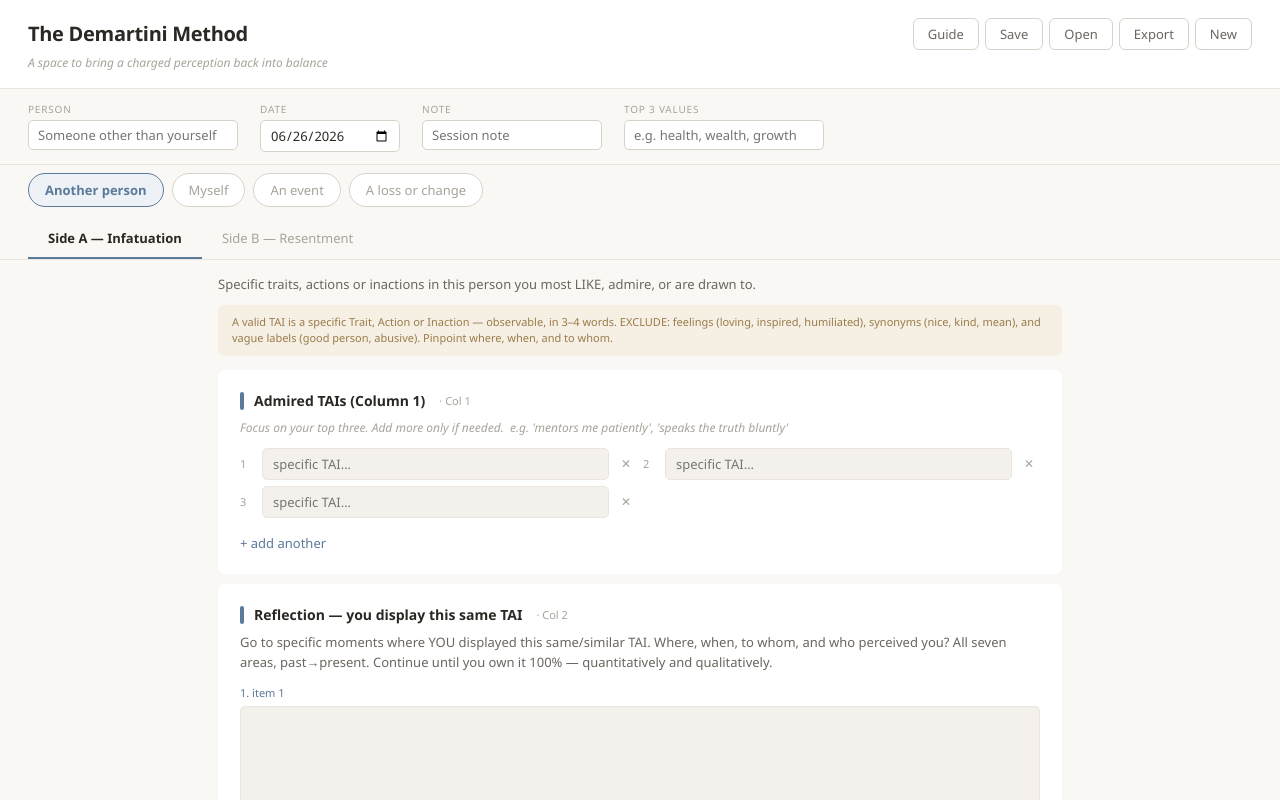
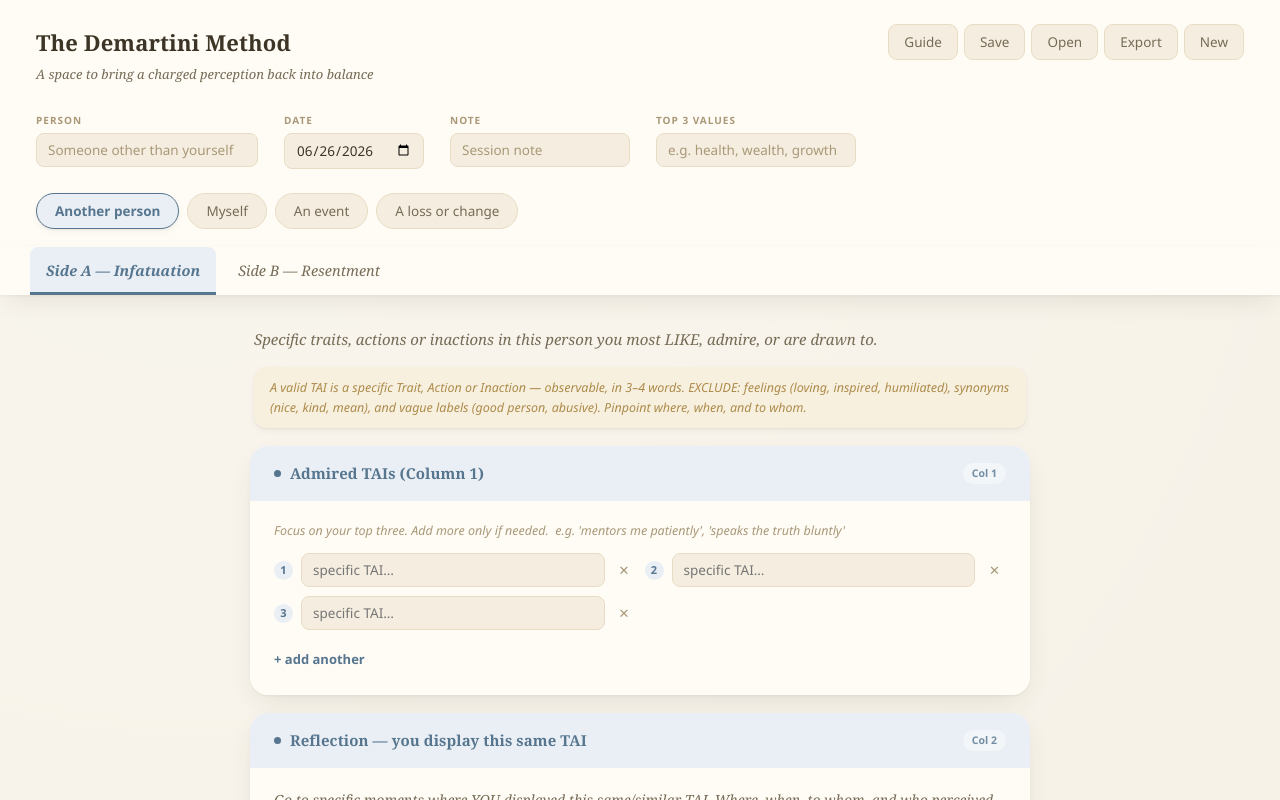
Before and after one commit to kcjugran/Demartini-Method, a plain HTML site: page docs/app.html in a window 1280 px wide. Both pictures are taken after a click on the button "Open". Shown: the top 800 px of the page. Drawn offline with Linux system fonts and the light colour scheme.

Commit message:
Redesign web app with warm journal aesthetic and reliable file save
Reworks the visual language toward a calmer, more professional
journaling feel (serif guidance text, soft shadowed cards, nature-toned
accents) and switches Save/Open to the File System Access API so saving
an already-open session overwrites it silently instead of always
prompting Save As.

```diff
--- a/docs/app.html
+++ b/docs/app.html
@@ -7,111 +7,124 @@
 <style>
 *{box-sizing:border-box;margin:0;padding:0}
 :root{
-  --bg:#faf8f4;--surf:#fff;--surf2:#f4f1ec;--bor:#eae6df;--bor2:#d8d3ca;
-  --tx:#2b2823;--tx2:#6b665f;--tx3:#a8a39a;
-  --gr:#5a7d63;--grl:#eaf1ea;--amber:#9a7b4a;--amberl:#f6efe3;
-  --a-a:#5a7a9a;--a-al:#eef2f6;--a-b:#9a6a7a;--a-bl:#f6eef1;
-  --s-a:#7a6a9a;--s-al:#f0edf5;--s-b:#9a7a5a;--s-bl:#f6efe6;
-  --e-a:#5a8a6a;--e-al:#ecf3ed;--e-b:#9a7a5a;--e-bl:#f5efe6;
-  --g-a:#5a8a8a;--g-al:#ebf2f2;--g-b:#8a6a8a;--g-bl:#f3edf3;
-  --ac:#5a7a9a;--acl:#eef2f6;
-  --radius:8px;
+  --bg:#f3ecdd;--surf:#fffcf6;--surf2:#f5eee0;--bor:#e8dcc4;--bor2:#d6c3a0;
+  --tx:#3c3424;--tx2:#766b56;--tx3:#a99877;
+  --gr:#5f8566;--grl:#e9f1ea;--amber:#ad8a4a;--amberl:#f7f0df;
+  --a-a:#56758f;--a-al:#e9eff4;--a-b:#b56a52;--a-bl:#f8ebe4;
+  --s-a:#7d6a92;--s-al:#efe9f5;--s-b:#ad8a4a;--s-bl:#f7f0df;
+  --e-a:#5f8566;--e-al:#e9f1ea;--e-b:#ad7a52;--e-bl:#f6ece1;
+  --g-a:#4f7e85;--g-al:#e8f0f1;--g-b:#8a6a85;--g-bl:#f1e9ef;
+  --ac:#56758f;--acl:#e9eff4;
+  --serif:Georgia,Cambria,'Times New Roman',serif;
+  --sans:'Segoe UI',system-ui,sans-serif;
+  --radius:18px;
+  --shadow:0 1px 2px rgba(60,52,36,.05),0 10px 28px -8px rgba(60,52,36,.13);
+  --shadow-sm:0 1px 2px rgba(60,52,36,.06),0 3px 8px -2px rgba(60,52,36,.08);
 }
-body{font-family:'Segoe UI',system-ui,sans-serif;background:var(--bg);color:var(--tx);font-size:14px;line-height:1.6;min-height:100vh}
+body{font-family:var(--sans);background:var(--bg);
+ background-image:radial-gradient(circle at 15% 0%,rgba(255,255,255,.5),transparent 60%);
+ color:var(--tx);font-size:15px;line-height:1.65;min-height:100vh}
 
-/* ── header ── */
-#header{background:var(--surf);padding:18px 28px 16px;display:flex;align-items:flex-start;justify-content:space-between;border-bottom:1px solid var(--bor)}
-#header h1{font-size:20px;font-weight:700;letter-spacing:-.3px}
-#header .sub{font-size:12px;color:var(--tx3);font-style:italic;margin-top:3px}
+/* ── top panel (header + meta + modes + tabs share one surface) ── */
+#header{background:var(--surf);padding:24px 36px 16px;display:flex;align-items:flex-start;justify-content:space-between;
+ position:sticky;top:0;z-index:10}
+#header h1{font-family:var(--serif);font-size:22px;font-weight:600;letter-spacing:.1px;color:var(--tx)}
+#header .sub{font-family:var(--serif);font-size:13px;color:var(--tx2);font-style:italic;margin-top:4px}
 #toolbar{display:flex;gap:6px;flex-shrink:0;align-items:center}
-.tbtn{background:none;border:1px solid var(--bor2);color:var(--tx2);font:13px 'Segoe UI',sans-serif;padding:6px 14px;border-radius:6px;cursor:pointer;transition:.15s}
-.tbtn:hover{background:var(--surf2);color:var(--tx)}
+.tbtn{background:var(--surf2);border:1px solid var(--bor);color:var(--tx2);font:13.5px var(--sans);padding:8px 15px;border-radius:9px;cursor:pointer;transition:.15s}
+.tbtn:hover{background:var(--surf);color:var(--tx);border-color:var(--bor2);box-shadow:var(--shadow-sm)}
 
-/* ── meta ── */
-#meta{background:var(--bg);padding:12px 28px;display:flex;gap:22px;flex-wrap:wrap;border-bottom:1px solid var(--bor)}
-.mf{display:flex;flex-direction:column;gap:3px}
-.mf label{font-size:10px;text-transform:uppercase;letter-spacing:.08em;color:var(--tx3)}
-.mf input{font:13px 'Segoe UI',sans-serif;border:1px solid var(--bor2);border-radius:5px;padding:5px 9px;background:var(--surf);color:var(--tx);outline:none;width:170px}
-.mf input:focus{border-color:var(--ac)}
-#meta-subj input{width:210px}
+#meta{background:var(--surf);padding:10px 36px 18px;display:flex;gap:26px;flex-wrap:wrap}
+.mf{display:flex;flex-direction:column;gap:5px}
+.mf label{font-size:10px;text-transform:uppercase;letter-spacing:.1em;color:var(--tx3);font-weight:700}
+.mf input{font:13.5px var(--sans);border:1px solid var(--bor);border-radius:8px;padding:7px 11px;background:var(--surf2);color:var(--tx);outline:none;width:182px;transition:.15s}
+.mf input:focus{border-color:var(--ac);background:var(--surf);box-shadow:0 0 0 3px var(--acl)}
+.mf input::placeholder{color:var(--tx3)}
+#meta-subj input{width:222px}
 
-/* ── mode bar ── */
-#modebar{background:var(--bg);padding:8px 28px 12px;display:flex;gap:8px;flex-wrap:wrap}
-.mbtn{font:13px 'Segoe UI',sans-serif;padding:7px 16px;border-radius:20px;border:1px solid var(--bor2);background:var(--surf);color:var(--tx3);cursor:pointer;transition:.15s;white-space:nowrap}
-.mbtn:hover{background:var(--surf2)}
-.mbtn.active{font-weight:600}
+#modebar{background:var(--surf);padding:6px 36px 18px;display:flex;gap:8px;flex-wrap:wrap}
+.mbtn{font:13.5px var(--sans);font-weight:500;padding:8px 18px;border-radius:20px;border:1px solid var(--bor);background:var(--surf2);color:var(--tx2);cursor:pointer;transition:.15s;white-space:nowrap}
+.mbtn:hover{background:var(--surf);border-color:var(--bor2)}
+.mbtn.active{font-weight:700;border-color:transparent;box-shadow:var(--shadow-sm)}
 
-/* ── tabs ── */
-#tabs{display:flex;gap:0;padding:0 28px;background:var(--bg);border-bottom:1px solid var(--bor)}
-.tab{font:13px 'Segoe UI',sans-serif;padding:10px 20px;border:none;background:none;color:var(--tx3);cursor:pointer;border-bottom:2px solid transparent;transition:.15s}
-.tab.active{color:var(--tx);border-bottom-color:var(--ac);font-weight:600}
+#tabs{display:flex;gap:6px;padding:0 30px;background:var(--surf);box-shadow:var(--shadow)}
+.tab{font:14.5px var(--serif);font-style:italic;font-weight:400;padding:13px 16px 12px;border:none;background:none;color:var(--tx2);cursor:pointer;border-bottom:3px solid transparent;transition:.15s;border-radius:8px 8px 0 0}
+.tab:hover{background:var(--surf2)}
+.tab.active{color:var(--ac);border-bottom-color:var(--ac);font-weight:600;background:var(--acl)}
 
 /* ── scroll area ── */
-#content{max-width:900px;margin:0 auto;padding:0 28px 60px}
+#content{max-width:840px;margin:0 auto;padding:30px 30px 80px}
 
 /* ── desc / banner ── */
-.desc{color:var(--tx2);font-size:13px;padding:14px 0 4px}
-.tai-banner{background:var(--amberl);color:var(--amber);font-size:11px;padding:9px 14px;border-radius:6px;margin:6px 0 14px;line-height:1.5}
+.desc{color:var(--tx2);font-family:var(--serif);font-style:italic;font-size:15px;padding:2px 4px 16px;line-height:1.6}
+.tai-banner{background:var(--amberl);color:var(--amber);font-size:12.5px;font-style:italic;border-radius:12px;
+ padding:11px 16px;margin:0 4px 18px;line-height:1.55;box-shadow:var(--shadow-sm)}
 
 /* ── section card ── */
-.card{background:var(--surf);border-radius:var(--radius);padding:20px 22px 18px;margin-bottom:10px}
-.card-hdr{display:flex;align-items:center;gap:10px;margin-bottom:6px}
-.accent-bar{width:4px;height:18px;border-radius:2px;flex-shrink:0}
-.card-hdr h2{font-size:14px;font-weight:700}
-.card-hdr .col-lbl{font-size:11px;color:var(--tx3);margin-left:4px}
-.card-hint{font-size:12px;color:var(--tx3);font-style:italic;margin-bottom:10px}
-.card-prompt{font-size:13px;color:var(--tx2);margin-bottom:12px;line-height:1.55}
+.card{background:var(--surf);border-radius:var(--radius);margin-bottom:18px;box-shadow:var(--shadow);overflow:hidden}
+.card-body{padding:20px 24px 22px}
+.card-hdr{display:flex;align-items:center;gap:9px;padding:15px 24px;background:var(--hdr-bg,var(--surf2))}
+.accent-bar{width:7px;height:7px;border-radius:50%;background:var(--hdr-fg,var(--ac));flex-shrink:0}
+.card-hdr h2{font-family:var(--serif);font-size:15px;font-weight:600;color:var(--hdr-fg,var(--tx));letter-spacing:.1px}
+.card-hdr .col-lbl{font-size:10.5px;font-weight:600;color:var(--hdr-fg,var(--tx3));opacity:.8;margin-left:auto;flex-shrink:0;
+ background:rgba(255,255,255,.5);padding:2px 9px;border-radius:10px}
+.card-hint{font-size:12.5px;color:var(--tx3);font-style:italic;margin-bottom:12px}
+.card-prompt{font-family:var(--serif);font-style:italic;font-size:14px;color:var(--tx2);margin-bottom:15px;line-height:1.65}
 
 /* ── trait list ── */
-.traits-grid{display:grid;grid-template-columns:1fr 1fr;gap:6px;margin-bottom:8px}
+.traits-grid{display:grid;grid-template-columns:1fr 1fr;gap:9px;margin-bottom:10px}
 @media(max-width:600px){.traits-grid{grid-template-columns:1fr}}
-.trait-row{display:flex;gap:6px;align-items:center}
-.trait-num{font-size:11px;color:var(--tx3);width:16px;flex-shrink:0}
-.trait-inp{flex:1;font:13px 'Segoe UI',sans-serif;border:1px solid var(--bor);border-radius:5px;padding:6px 10px;background:var(--surf2);color:var(--tx);outline:none;transition:.15s}
-.trait-inp:focus{border-color:var(--ac)}
-.trait-del{background:none;border:none;color:var(--tx3);cursor:pointer;font-size:12px;padding:4px 6px;border-radius:4px;transition:.15s}
+.trait-row{display:flex;gap:8px;align-items:center}
+.trait-num{font-size:11px;font-weight:700;color:var(--ac);width:19px;height:19px;border-radius:50%;
+ background:var(--acl);display:flex;align-items:center;justify-content:center;flex-shrink:0}
+.trait-inp{flex:1;font:13.5px var(--sans);border:1px solid var(--bor);border-radius:8px;padding:7px 11px;background:var(--surf2);color:var(--tx);outline:none;transition:.15s}
+.trait-inp:focus{border-color:var(--ac);background:var(--surf);box-shadow:0 0 0 3px var(--acl)}
+.trait-del{background:none;border:none;color:var(--tx3);cursor:pointer;font-size:13px;padding:4px 6px;border-radius:5px;transition:.15s}
 .trait-del:hover{color:var(--tx);background:var(--surf2)}
-.add-btn{background:none;border:none;color:var(--ac);font:13px 'Segoe UI',sans-serif;cursor:pointer;padding:4px 0;margin-top:4px}
+.add-btn{background:none;border:none;color:var(--ac);font:13px var(--sans);font-weight:600;cursor:pointer;padding:5px 0;margin-top:5px}
 .add-btn:hover{text-decoration:underline}
 
 /* ── answer boxes ── */
-.box-wrap{margin-bottom:12px}
-.box-label{font-size:11px;color:var(--ac);margin-bottom:4px}
+.box-wrap{margin-bottom:15px}
+.box-label{font-family:var(--serif);font-style:italic;font-size:12.5px;font-weight:600;color:var(--ac);margin-bottom:5px}
 .box-label.empty{color:var(--tx3)}
-textarea.answer{width:100%;font:13px 'Segoe UI',sans-serif;border:1px solid var(--bor);border-radius:5px;padding:10px 12px;background:var(--surf2);color:var(--tx);resize:vertical;min-height:90px;outline:none;line-height:1.65;transition:.15s}
-textarea.answer:focus{border-color:var(--ac);background:var(--surf)}
+textarea.answer{width:100%;font:13.5px var(--sans);border:1px solid var(--bor);border-radius:10px;padding:11px 13px;background:var(--surf2);color:var(--tx);resize:vertical;min-height:88px;outline:none;line-height:1.65;transition:.15s}
+textarea.answer:focus{border-color:var(--ac);background:var(--surf);box-shadow:0 0 0 3px var(--acl)}
 
-/* ── equilibration question ── */
-.equil{border-radius:5px;padding:9px 14px;margin-top:8px;font-size:12px;font-style:italic}
+/* ── equilibration question (boxed, per request) ── */
+.equil{background:var(--acl,var(--surf2));color:var(--ac);border-radius:12px;padding:11px 16px;margin-top:8px;
+ font-family:var(--serif);font-size:13px;font-style:italic;box-shadow:var(--shadow-sm)}
 
 /* ── check-in ── */
-.ci-row{display:flex;align-items:flex-start;gap:10px;padding:7px 0;border-bottom:1px solid var(--bor)}
+.card-body.checkin{padding-top:6px}
+.ci-row{display:flex;align-items:flex-start;gap:12px;padding:12px 0;border-bottom:1px solid var(--bor)}
 .ci-row:last-child{border-bottom:none}
-.ci-q{flex:1;font-size:13px;color:var(--tx2);line-height:1.5}
+.ci-q{flex:1;font-family:var(--serif);font-style:italic;font-size:14px;color:var(--tx2);line-height:1.5}
 .ci-btns{display:flex;gap:6px;flex-shrink:0;padding-top:1px}
-.ci-btn{font:12px 'Segoe UI',sans-serif;padding:4px 12px;border-radius:12px;border:1px solid var(--bor2);background:var(--surf2);color:var(--tx3);cursor:pointer;transition:.15s;white-space:nowrap}
+.ci-btn{font:12.5px var(--sans);font-weight:500;padding:5px 14px;border-radius:14px;border:1px solid var(--bor2);background:var(--surf2);color:var(--tx3);cursor:pointer;transition:.15s;white-space:nowrap}
 .ci-btn:hover{background:var(--bg)}
-.ci-btn.yes{background:var(--grl);color:var(--gr);border-color:var(--gr)}
-.ci-btn.no{border-color:var(--a-b);color:var(--a-b)}
+.ci-btn.yes{background:var(--grl);color:var(--gr);border-color:var(--gr);font-weight:700}
+.ci-btn.no{border-color:var(--a-b);color:var(--a-b);font-weight:700}
 
 /* ── completion note ── */
-.completion{background:var(--grl);color:var(--gr);font-size:12px;font-style:italic;padding:12px 16px;border-radius:6px;line-height:1.6;margin-top:12px}
+.completion{background:var(--grl);color:var(--gr);font-family:var(--serif);font-size:13.5px;font-style:italic;
+ padding:15px 20px;border-radius:14px;line-height:1.65;margin-top:6px;box-shadow:var(--shadow-sm)}
 
 /* ── guide modal ── */
-#guide-overlay{display:none;position:fixed;inset:0;background:rgba(43,40,35,.45);z-index:100;align-items:center;justify-content:center}
+#guide-overlay{display:none;position:fixed;inset:0;background:rgba(58,53,44,.45);z-index:100;align-items:center;justify-content:center}
 #guide-overlay.open{display:flex}
-#guide-box{background:var(--surf);border-radius:12px;max-width:600px;width:90%;max-height:85vh;overflow-y:auto;padding:30px 32px}
-#guide-box h2{font-size:17px;margin-bottom:16px}
-#guide-box h3{font-size:13px;font-weight:700;margin:16px 0 4px;color:var(--tx)}
-#guide-box p{font-size:13px;color:var(--tx2);line-height:1.65;margin-bottom:8px}
-#guide-close{margin-top:20px;background:var(--surf2);border:1px solid var(--bor2);border-radius:6px;padding:8px 20px;cursor:pointer;font:13px 'Segoe UI',sans-serif;color:var(--tx2)}
+#guide-box{background:var(--surf);border-radius:18px;max-width:640px;width:90%;max-height:85vh;overflow-y:auto;padding:34px 36px;box-shadow:var(--shadow)}
+#guide-box h2{font-family:var(--serif);font-size:19px;margin-bottom:18px}
+#guide-box h3{font-family:var(--serif);font-size:14.5px;font-weight:700;margin:18px 0 5px;color:var(--tx)}
+#guide-box p{font-size:14px;color:var(--tx2);line-height:1.65;margin-bottom:9px}
+#guide-close{margin-top:22px;background:var(--surf2);border:1px solid var(--bor2);border-radius:9px;padding:9px 22px;cursor:pointer;font:14px var(--sans);color:var(--tx2)}
 
 /* ── autosave indicator ── */
 #autosave-dot{width:7px;height:7px;border-radius:50%;background:var(--gr);opacity:0;transition:opacity .5s;flex-shrink:0;margin-top:6px}
 #autosave-dot.saved{opacity:1}
 
 /* ── toast ── */
-#toast{position:fixed;bottom:28px;left:50%;transform:translateX(-50%);background:var(--tx);color:#fff;font-size:12px;padding:8px 18px;border-radius:20px;opacity:0;pointer-events:none;transition:opacity .3s;z-index:200}
+#toast{position:fixed;bottom:30px;left:50%;transform:translateX(-50%);background:var(--tx);color:#fff;font:13.5px var(--serif);font-style:italic;padding:9px 20px;border-radius:20px;opacity:0;pointer-events:none;transition:opacity .3s;z-index:200;box-shadow:var(--shadow)}
 #toast.show{opacity:1}
 </style>
 </head>
@@ -324,6 +337,7 @@
  cols_a:{},cols_b:{},ci_a:{},ci_b:{}
 };
 let autosaveTimer=null;
+let fileHandle=null; // FileSystemFileHandle of the file we last opened/saved to (Chrome/Edge only)
 
 // ── rendering ─────────────────────────────────────────────────────────────────
 function css(varName){return`var(${varName})`}
@@ -371,11 +385,12 @@
  // traits card
  const col1=state.mode==="grief"?(s==="a"?"C1":"C5"):(s==="a"?"1":"8");
  html+=`<div class="card">
-  <div class="card-hdr">
-   <div class="accent-bar" style="background:var(${ac})"></div>
+  <div class="card-hdr" style="--hdr-bg:var(${acl});--hdr-fg:var(${ac})">
+   <div class="accent-bar"></div>
    <h2>${md[s==="a"?"ta":"tb"]}</h2>
-   <span class="col-lbl">· Col ${col1}</span>
+   <span class="col-lbl">Col ${col1}</span>
   </div>
+  <div class="card-body">
   <div class="card-hint">Focus on your top three. Add more only if needed.&nbsp;&nbsp;${md[s==="a"?"ha":"hb"]}</div>
   <div class="traits-grid" id="traits-grid">`;
  traits.forEach((t,i)=>{
@@ -387,6 +402,7 @@
  });
  html+=`</div>
  <button class="add-btn" onclick="addTrait()">+ add another</button>
+ </div>
 </div>`;
 
  // column cards
@@ -396,11 +412,12 @@
   if(!boxes[key]) boxes[key]=traits.map(()=>"");
   while(boxes[key].length<traits.length) boxes[key].push("");
   html+=`<div class="card">
-   <div class="card-hdr">
-    <div class="accent-bar" style="background:var(${ac})"></div>
+   <div class="card-hdr" style="--hdr-bg:var(${acl});--hdr-fg:var(${ac})">
+    <div class="accent-bar"></div>
     <h2>${title}</h2>
-    <span class="col-lbl">· Col ${id}</span>
+    <span class="col-lbl">Col ${id}</span>
    </div>
+   <div class="card-body">
    <div class="card-prompt">${prompt}</div>`;
   traits.forEach((t,i)=>{
    const val=boxes[key][i]||"";
@@ -411,17 +428,19 @@
      oninput="onBoxChange('${id}',${i},this.value)">${escHtml(val)}</textarea>
    </div>`;
   });
-  html+=`<div class="equil" style="background:var(${acl});color:var(${ac})">${q}</div>
+  html+=`<div class="equil" style="color:var(${ac})">${q}</div>
+   </div>
  </div>`;
  });
 
  // check-in
  const ciQs=CHECKINS[ciKey];
  html+=`<div class="card">
-  <div class="card-hdr">
-   <div class="accent-bar" style="background:var(--gr)"></div>
+  <div class="card-hdr" style="--hdr-bg:var(--grl);--hdr-fg:var(--gr)">
+   <div class="accent-bar"></div>
    <h2>Equilibration check-in</h2>
-  </div>`;
+  </div>
+  <div class="card-body" style="padding-top:2px">`;
  ciQs.forEach((q,i)=>{
   const v=ciData[i]||"";
   html+=`<div class="ci-row">
@@ -433,6 +452,7 @@
   </div>`;
  });
  html+=`</div>
+ </div>
  <div class="completion">Completion is felt, not forced. The charge dissolves into genuine gratitude — often a quiet settling, moist eyes, a soft 'thank you'. If a pull remains, there are simply more answers to gather. Balance, not suppression, is the destination.</div>`;
 
  document.getElementById("content").innerHTML=html;
@@ -444,6 +464,7 @@
 function switchMode(m){
  if(m===state.mode) return;
  if(!confirm("Switch focus? Any unsaved work in the current session will be lost.\n\nSave first if you'd like to keep it.")) return;
+ fileHandle=null;
  state=newState(m); syncMeta(); render(); scheduleAutosave();
 }
 function switchTab(s){
@@ -529,16 +550,66 @@
 }
 
 // ── save / open / export ──────────────────────────────────────────────────────
-function saveSession(){
+function downloadFallback(){
  const subj=(state.subject||"session").replace(/\s+/g,"_").slice(0,25);
  const fname=`demartini-${state.mode}-${subj}-${state.date}.json`;
  const blob=new Blob([JSON.stringify(state,null,2)],{type:"application/json"});
  const a=document.createElement("a"); a.href=URL.createObjectURL(blob);
  a.download=fname; a.click();
- localStorage.removeItem(AS_KEY); // clean after deliberate save
+}
+async function writeToHandle(handle){
+ const writable=await handle.createWritable();
+ await writable.write(JSON.stringify(state,null,2));
+ await writable.close();
+}
+async function saveSession(){
+ try{
+  if(fileHandle){
+   // already working on a file we opened/saved before — overwrite it silently
+   await writeToHandle(fileHandle);
+   localStorage.removeItem(AS_KEY);
+   toast("Saved ✓");
+   return;
+  }
+  if(window.showSaveFilePicker){
+   const subj=(state.subject||"session").replace(/\s+/g,"_").slice(0,25);
+   const fname=`demartini-${state.mode}-${subj}-${state.date}.json`;
+   fileHandle=await window.showSaveFilePicker({
+    suggestedName:fname,
+    types:[{description:"Demartini session",accept:{"application/json":[".json"]}}]
+   });
+   await writeToHandle(fileHandle);
+   localStorage.removeItem(AS_KEY);
+   toast("Saved ✓");
+   return;
+  }
+ }catch(err){
+  if(err && err.name==="AbortError") return; // user cancelled the picker
+  console.error(err);
+ }
+ // browsers without the File System Access API (Firefox, Safari): classic download, always "save as"
+ downloadFallback();
+ localStorage.removeItem(AS_KEY);
  toast("Saved ✓");
 }
-function loadSession(){
+async function loadSession(){
+ if(window.showOpenFilePicker){
+  try{
+   const [handle]=await window.showOpenFilePicker({
+    types:[{description:"Demartini session",accept:{"application/json":[".json"]}}]
+   });
+   const file=await handle.getFile();
+   const d=JSON.parse(await file.text());
+   fileHandle=handle;
+   Object.assign(state,d); syncMeta(); render(); toast("Loaded ✓");
+  }catch(err){
+   if(err && err.name==="AbortError") return;
+   alert("Could not read that file.");
+  }
+  return;
+ }
+ // fallback: classic file input — no handle retained, so Save will prompt "save as"
+ fileHandle=null;
  const inp=document.createElement("input"); inp.type="file"; inp.accept=".json";
  inp.onchange=e=>{
   const f=e.target.files[0]; if(!f) return;
@@ -555,6 +626,7 @@
 }
 function newSession(){
  if(!confirm("Start a fresh session? Current work will be lost.\nDownload a .json first if you need to keep it.")) return;
+ fileHandle=null;
  state=newState(state.mode); syncMeta(); render();
  localStorage.removeItem(AS_KEY); toast("New session");
 }
```
